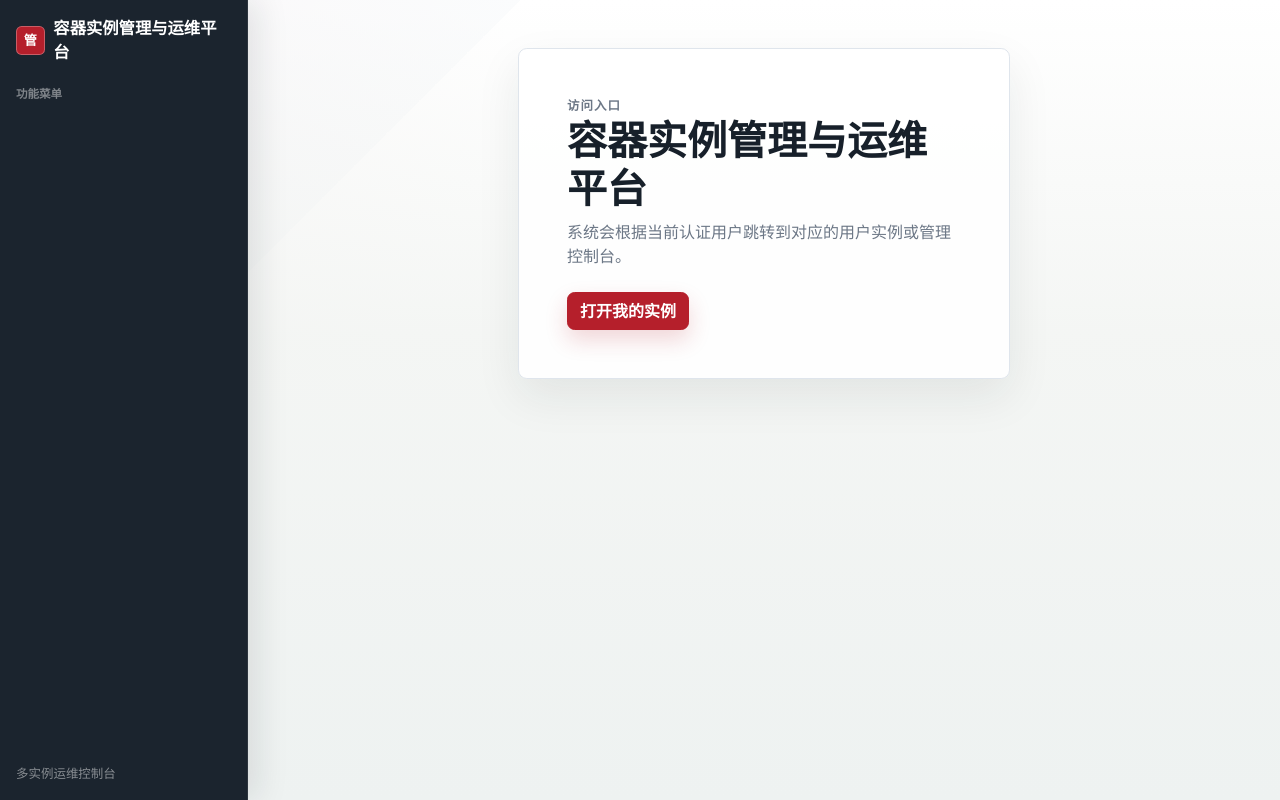
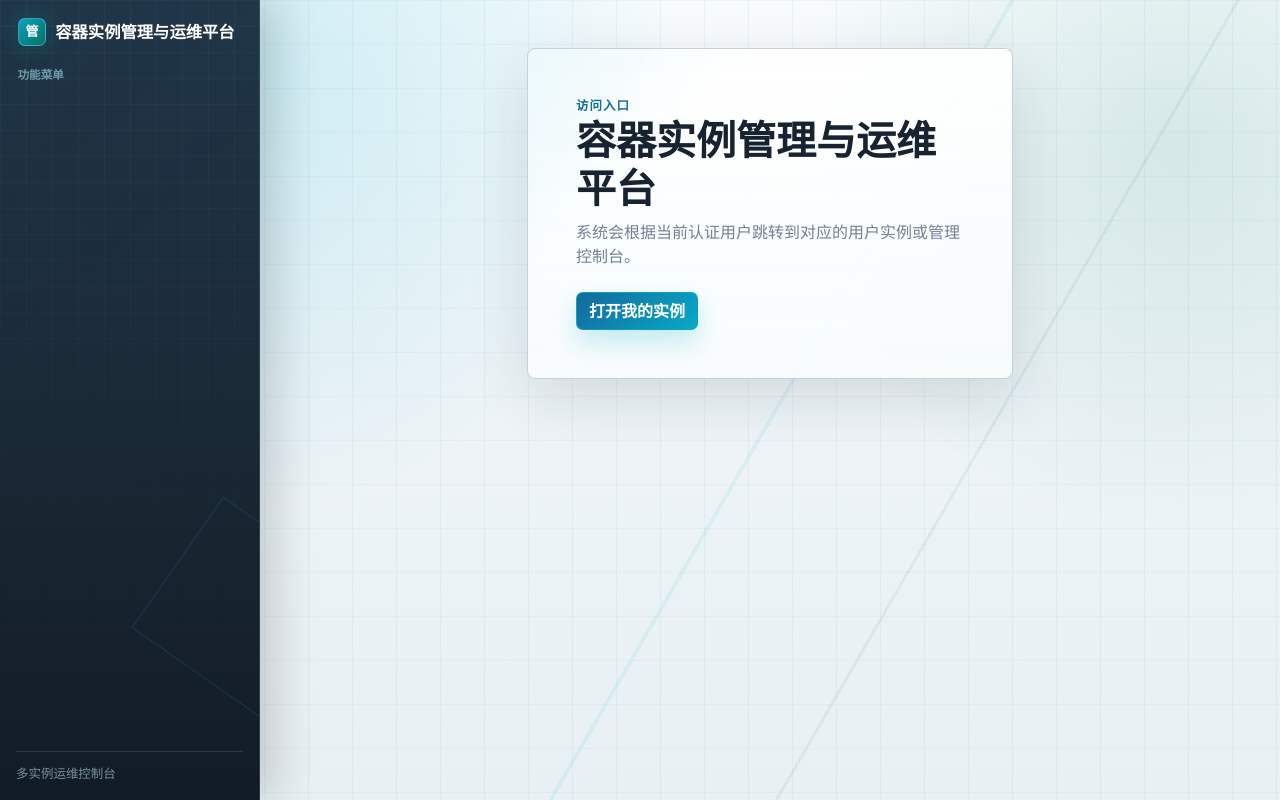
Before and after one commit to yipwingtim/openclaw-manager, a Flask app: page / in a window 1280 px wide. Run offline with Flask 3, Linux system fonts and the light colour scheme.

Commit message:
style: refresh manager web tech UI / 优化管理端科技感界面风格

```diff
--- a/services/manager-web/templates/base.html
+++ b/services/manager-web/templates/base.html
@@ -7,34 +7,57 @@
     <link href="https://cdn.jsdelivr.net/npm/bootstrap@5.3.3/dist/css/bootstrap.min.css" rel="stylesheet">
     <style>
       :root {
-        --oc-ink: #17202a;
-        --oc-muted: #6c7786;
-        --oc-line: #dfe5ec;
+        --oc-ink: #182331;
+        --oc-muted: #718097;
+        --oc-line: #d7e0e8;
+        --oc-line-strong: #b9c8d6;
         --oc-panel: #ffffff;
-        --oc-panel-soft: #f7f4ee;
-        --oc-page: #f3f5f3;
-        --oc-red: #b51f2b;
-        --oc-red-dark: #8f1822;
-        --oc-red-soft: #f8e6e8;
-        --oc-green: #16735f;
-        --oc-green-soft: #e3f2ed;
-        --oc-amber: #9d6a13;
-        --oc-amber-soft: #fff2d2;
-        --oc-blue: #225e8c;
-        --oc-blue-soft: #e3eff8;
-        --oc-shadow: 0 18px 45px rgba(23, 32, 42, 0.08);
+        --oc-panel-soft: #f4f8fb;
+        --oc-page: #eef4f7;
+        --oc-red: #d7475d;
+        --oc-red-dark: #a92b3f;
+        --oc-red-soft: #fde8ed;
+        --oc-green: #087a67;
+        --oc-green-soft: #ddf6ef;
+        --oc-amber: #a26105;
+        --oc-amber-soft: #fff0cf;
+        --oc-blue: #126a9c;
+        --oc-blue-soft: #e2f3fb;
+        --oc-cyan: #09a9c8;
+        --oc-cyan-soft: #dff8fb;
+        --oc-violet: #5f64d8;
+        --oc-sidebar: #0d1721;
+        --oc-sidebar-2: #122638;
+        --oc-shadow: 0 20px 60px rgba(15, 31, 44, 0.12);
+        --oc-glow: 0 0 0 1px rgba(9, 169, 200, 0.18), 0 16px 44px rgba(9, 169, 200, 0.10);
       }
       * {
         letter-spacing: 0;
       }
+      *::selection {
+        background: rgba(9, 169, 200, 0.22);
+      }
       body {
         min-height: 100vh;
         background:
-          linear-gradient(180deg, rgba(255, 255, 255, 0.82) 0%, rgba(243, 245, 243, 0.92) 42%, #eef2f1 100%),
-          radial-gradient(circle at top left, rgba(181, 31, 43, 0.12), transparent 34%),
-          linear-gradient(135deg, rgba(34, 94, 140, 0.10) 0 25%, transparent 25% 100%);
+          linear-gradient(90deg, rgba(18, 106, 156, 0.055) 1px, transparent 1px),
+          linear-gradient(180deg, rgba(18, 106, 156, 0.04) 1px, transparent 1px),
+          radial-gradient(circle at 18% 8%, rgba(9, 169, 200, 0.18), transparent 28rem),
+          radial-gradient(circle at 92% 18%, rgba(8, 122, 103, 0.13), transparent 24rem),
+          linear-gradient(180deg, #f7fbfd 0%, #eef4f7 48%, #e8f0f3 100%);
+        background-size: 44px 44px, 44px 44px, auto, auto, auto;
         color: var(--oc-ink);
         font-family: "Aptos", "Segoe UI", "Helvetica Neue", sans-serif;
+      }
+      body::before {
+        content: "";
+        position: fixed;
+        inset: 0;
+        z-index: -1;
+        pointer-events: none;
+        background:
+          linear-gradient(120deg, transparent 0 58%, rgba(9, 169, 200, 0.08) 58% 58.25%, transparent 58.25% 100%),
+          linear-gradient(120deg, transparent 0 71%, rgba(18, 106, 156, 0.08) 71% 71.18%, transparent 71.18% 100%);
       }
       a {
         color: var(--oc-blue);
@@ -50,28 +73,56 @@
         height: 1.8rem;
         margin-right: 0.55rem;
         place-items: center;
-        border: 1px solid rgba(255, 255, 255, 0.28);
-        border-radius: 0.35rem;
-        background: var(--oc-red);
-        color: #fff;
+        border: 1px solid rgba(96, 219, 232, 0.44);
+        border-radius: 0.42rem;
+        background:
+          linear-gradient(135deg, rgba(9, 169, 200, 0.95), rgba(8, 122, 103, 0.86));
+        color: #f7feff;
         font-size: 0.82rem;
         font-weight: 800;
+        box-shadow: 0 0 22px rgba(9, 169, 200, 0.26);
       }
       .app-layout {
         display: grid;
-        grid-template-columns: 15.5rem minmax(0, 1fr);
+        grid-template-columns: 16.25rem minmax(0, 1fr);
         min-height: 100vh;
       }
       .sidebar {
         position: sticky;
         top: 0;
         height: 100vh;
-        padding: 1rem;
-        background: rgba(23, 32, 42, 0.98);
-        border-right: 1px solid rgba(255, 255, 255, 0.08);
-        box-shadow: 10px 0 30px rgba(23, 32, 42, 0.10);
+        padding: 1.1rem;
+        overflow: hidden;
+        background:
+          linear-gradient(180deg, rgba(18, 38, 56, 0.92), rgba(13, 23, 33, 0.98)),
+          linear-gradient(135deg, rgba(9, 169, 200, 0.18), transparent 42%);
+        border-right: 1px solid rgba(126, 194, 217, 0.18);
+        box-shadow: 14px 0 42px rgba(13, 23, 33, 0.18);
+      }
+      .sidebar::before {
+        content: "";
+        position: absolute;
+        inset: 0;
+        pointer-events: none;
+        background:
+          linear-gradient(90deg, rgba(255, 255, 255, 0.035) 1px, transparent 1px),
+          linear-gradient(180deg, rgba(255, 255, 255, 0.032) 1px, transparent 1px);
+        background-size: 26px 26px;
+        mask-image: linear-gradient(180deg, black, transparent 82%);
+      }
+      .sidebar::after {
+        content: "";
+        position: absolute;
+        right: -4rem;
+        bottom: 7rem;
+        width: 10rem;
+        height: 10rem;
+        border: 1px solid rgba(9, 169, 200, 0.18);
+        transform: rotate(35deg);
       }
       .sidebar-brand {
+        position: relative;
+        z-index: 1;
         display: flex;
         align-items: center;
         margin-bottom: 1.25rem;
@@ -80,13 +131,17 @@
         font-weight: 780;
       }
       .sidebar-section {
+        position: relative;
+        z-index: 1;
         margin: 1rem 0 0.45rem;
-        color: rgba(255, 255, 255, 0.44);
+        color: rgba(157, 220, 232, 0.62);
         font-size: 0.72rem;
         font-weight: 800;
         text-transform: uppercase;
       }
       .sidebar-nav {
+        position: relative;
+        z-index: 1;
         display: grid;
         gap: 0.35rem;
       }
@@ -94,25 +149,40 @@
         display: flex;
         align-items: center;
         min-height: 2.35rem;
-        padding: 0.45rem 0.65rem;
-        border: 1px solid transparent;
-        border-radius: 0.48rem;
-        color: rgba(255, 255, 255, 0.78);
+        padding: 0.5rem 0.72rem;
+        border: 1px solid rgba(126, 194, 217, 0.08);
+        border-radius: 0.42rem;
+        background: rgba(255, 255, 255, 0.035);
+        color: rgba(234, 247, 250, 0.82);
         text-decoration: none;
         font-size: 0.92rem;
         font-weight: 720;
+        transition: background 160ms ease, border-color 160ms ease, color 160ms ease, transform 160ms ease;
+      }
+      .sidebar-nav a::before {
+        content: "";
+        width: 0.38rem;
+        height: 0.38rem;
+        margin-right: 0.62rem;
+        border-radius: 999px;
+        background: rgba(9, 169, 200, 0.44);
+        box-shadow: 0 0 12px rgba(9, 169, 200, 0.35);
       }
       .sidebar-nav a:hover {
-        border-color: rgba(255, 255, 255, 0.16);
-        background: rgba(255, 255, 255, 0.08);
+        border-color: rgba(9, 169, 200, 0.36);
+        background: linear-gradient(90deg, rgba(9, 169, 200, 0.16), rgba(255, 255, 255, 0.055));
         color: #fff;
+        transform: translateX(2px);
       }
       .sidebar-footer {
+        z-index: 1;
         position: absolute;
         right: 1rem;
         bottom: 1rem;
         left: 1rem;
-        color: rgba(255, 255, 255, 0.48);
+        border-top: 1px solid rgba(126, 194, 217, 0.18);
+        padding-top: 0.85rem;
+        color: rgba(197, 226, 233, 0.58);
         font-size: 0.78rem;
       }
       .content-shell {
@@ -122,7 +192,7 @@
         max-width: 1240px;
       }
       .page-kicker {
-        color: var(--oc-muted);
+        color: var(--oc-blue);
         font-size: 0.78rem;
         font-weight: 800;
         letter-spacing: 0.08em;
@@ -131,65 +201,83 @@
       .page-title {
         margin: 0;
         color: var(--oc-ink);
-        font-weight: 780;
+        font-weight: 820;
       }
       .page-subtitle {
         color: var(--oc-muted);
       }
       .btn-oc {
-        background: var(--oc-red);
-        border-color: var(--oc-red);
+        background: linear-gradient(135deg, var(--oc-blue), var(--oc-cyan));
+        border-color: rgba(9, 169, 200, 0.74);
         color: #fff;
         font-weight: 700;
-        box-shadow: 0 10px 22px rgba(181, 31, 43, 0.18);
+        box-shadow: 0 12px 24px rgba(9, 169, 200, 0.22);
       }
       .btn-oc:hover {
-        background: var(--oc-red-dark);
-        border-color: var(--oc-red-dark);
+        background: linear-gradient(135deg, #075982, #078fa9);
+        border-color: #078fa9;
         color: #fff;
       }
       .btn-oc-outline {
-        border-color: #c8d0d9;
+        border-color: #b8cad8;
         color: var(--oc-ink);
-        background: rgba(255, 255, 255, 0.78);
+        background: rgba(255, 255, 255, 0.76);
         font-weight: 700;
       }
       .btn-oc-outline:hover {
-        border-color: var(--oc-red);
-        background: var(--oc-red);
+        border-color: var(--oc-blue);
+        background: var(--oc-blue);
         color: #fff;
       }
       .btn {
-        border-radius: 0.48rem;
+        border-radius: 0.42rem;
       }
       .text-oc {
-        color: var(--oc-red) !important;
+        color: var(--oc-cyan) !important;
       }
       .card {
-        border: 1px solid rgba(223, 229, 236, 0.96);
-        border-radius: 0.55rem;
-        background: rgba(255, 255, 255, 0.92);
+        border: 1px solid rgba(185, 200, 214, 0.78);
+        border-radius: 0.48rem;
+        background: rgba(255, 255, 255, 0.88);
         box-shadow: var(--oc-shadow);
       }
       .card-header {
-        background: rgba(255, 255, 255, 0.88);
+        background: rgba(247, 251, 253, 0.92);
         border-bottom-color: var(--oc-line);
       }
       .surface {
-        border: 1px solid var(--oc-line);
-        border-radius: 0.55rem;
-        background: rgba(255, 255, 255, 0.9);
+        position: relative;
+        border: 1px solid rgba(185, 200, 214, 0.82);
+        border-radius: 0.5rem;
+        background:
+          linear-gradient(180deg, rgba(255, 255, 255, 0.94), rgba(248, 252, 253, 0.91));
         box-shadow: var(--oc-shadow);
+      }
+      .surface::before {
+        content: "";
+        position: absolute;
+        inset: 0;
+        pointer-events: none;
+        border-radius: inherit;
+        background: linear-gradient(135deg, rgba(9, 169, 200, 0.10), transparent 28%);
+        opacity: 0.75;
+      }
+      .surface > * {
+        position: relative;
+        z-index: 1;
       }
       .metric {
         min-height: 6.5rem;
-        border: 1px solid var(--oc-line);
-        border-radius: 0.55rem;
-        background: linear-gradient(180deg, #fff 0%, #f9faf8 100%);
+        border: 1px solid rgba(185, 200, 214, 0.82);
+        border-radius: 0.46rem;
+        background:
+          linear-gradient(180deg, rgba(255, 255, 255, 0.94), rgba(238, 247, 250, 0.8)),
+          linear-gradient(90deg, rgba(9, 169, 200, 0.18) 0 0.18rem, transparent 0.18rem 100%);
         padding: 1rem;
+        box-shadow: var(--oc-glow);
       }
       .metric-label {
-        color: var(--oc-muted);
+        color: #5f7288;
         font-size: 0.78rem;
         font-weight: 760;
         text-transform: uppercase;
```
Also changed, not shown: other parts of services/manager-web/templates/base.html (+26 -19 lines).
